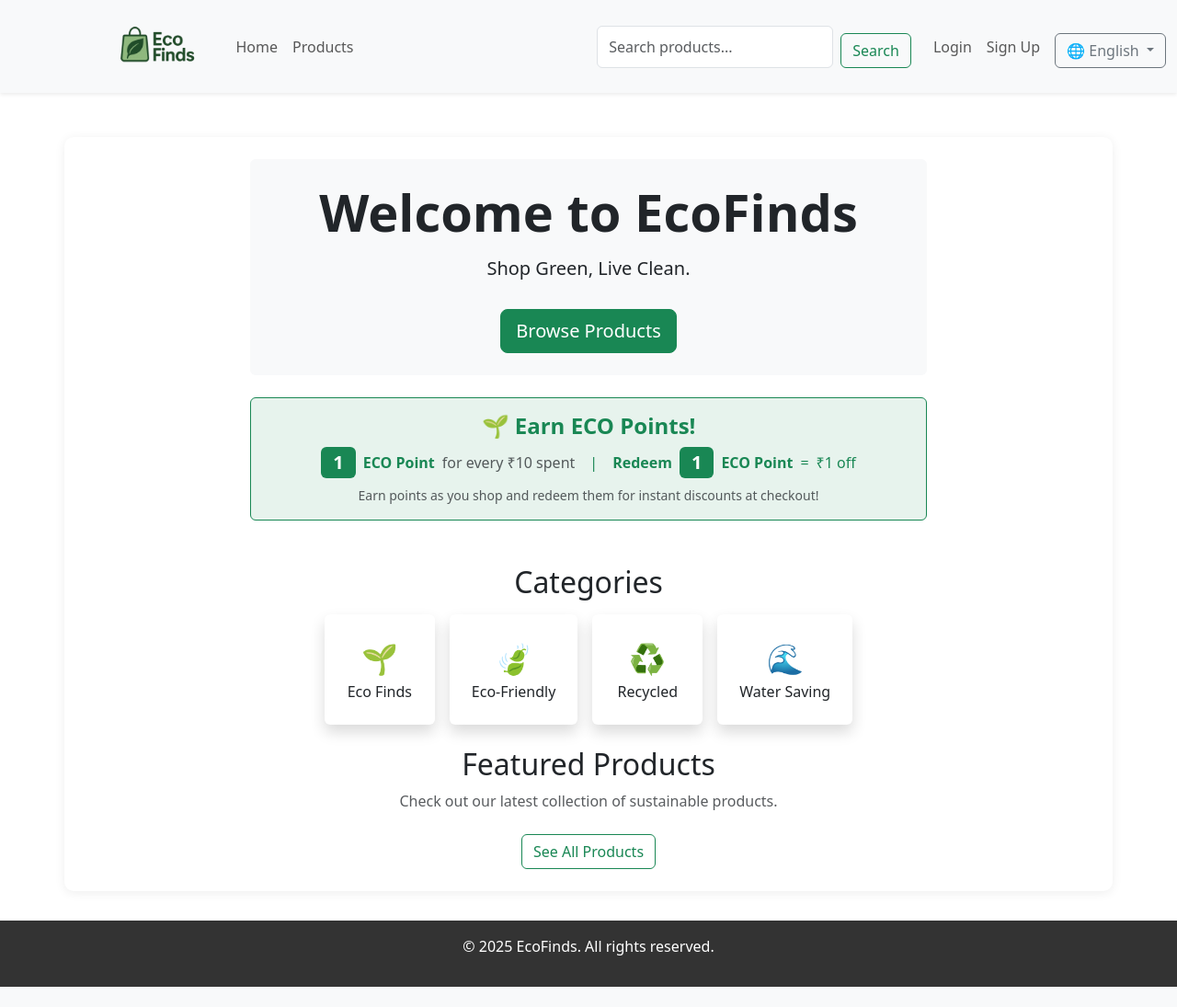
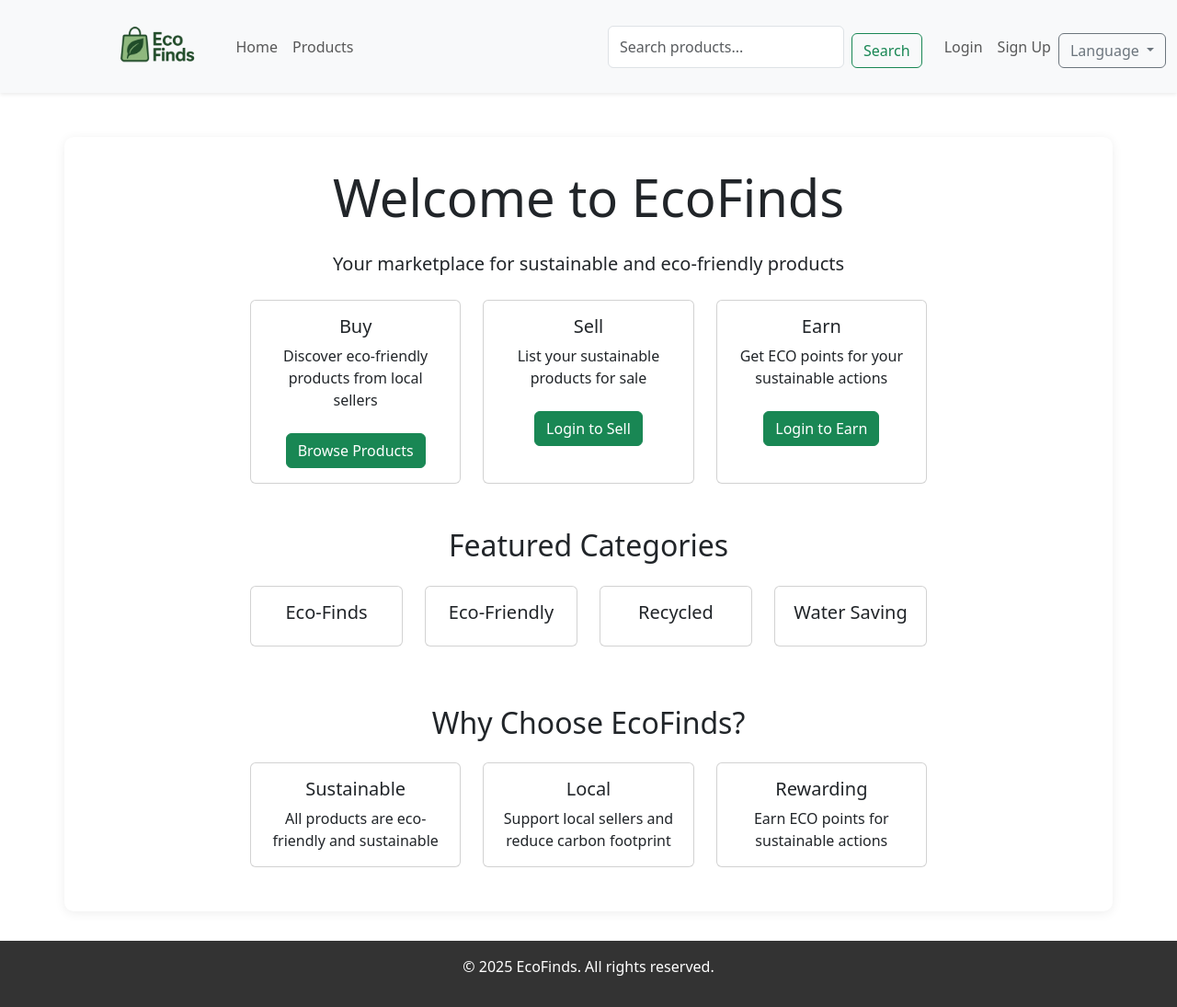
Before and after one commit to 24f2006003/team-369-ecofinds-odoo-hackathon, a Flask app: page / in a window 1280 px wide. Shown: the whole page at 92% size. Before the commit the page ends 1073 px from the top, so only its background shows below. Run offline with Flask 3, Linux system fonts and the light colour scheme.

```diff
--- a/app/templates/auth/register.html
+++ b/app/templates/auth/register.html
@@ -27,8 +27,8 @@
                         </div>
                         <div class="mb-3">
                             <label for="phone_number" class="form-label">Phone Number</label>
-                            <input type="tel" class="form-control" id="phone_number" name="phone_number" required placeholder="+1234567890">
-                            <small class="form-text text-muted">Please include country code (e.g., +1 for US)</small>
+                            <input type="tel" class="form-control" id="phone_number" name="phone_number" required placeholder="+918263952431">
+                            <small class="form-text text-muted">Please include country code (e.g., +91 for India)</small>
                         </div>
                         <div class="mb-3">
                             <label for="password" class="form-label">Password</label>
--- a/app/templates/base.html
+++ b/app/templates/base.html
@@ -59,18 +59,13 @@
                     </li>
                     {% endif %}
                 </ul>
-                <div class="dropdown ms-2">
-                    <button class="btn btn-outline-secondary dropdown-toggle" type="button" id="langDropdown" data-bs-toggle="dropdown" aria-expanded="false">
-                        🌐 {{ config['LANGUAGES'][g.get('lang_code', 'en')] }}
+                <div class="dropdown">
+                    <button class="btn btn-outline-secondary dropdown-toggle" type="button" id="languageDropdown" data-bs-toggle="dropdown" aria-expanded="false">
+                        {{ _('Language') }}
                     </button>
-                    <ul class="dropdown-menu" aria-labelledby="langDropdown">
+                    <ul class="dropdown-menu" aria-labelledby="languageDropdown">
                         {% for code, name in config['LANGUAGES'].items() %}
-                        <li>
-                            <a class="dropdown-item {% if g.get('lang_code', 'en') == code %}active{% endif %}"
-                               href="{{ url_for('set_language', lang_code=code) }}">
-                                {{ name }}
-                            </a>
-                        </li>
+                            <li><a class="dropdown-item" href="{{ url_for('set_language', lang_code=code) }}">{{ name }}</a></li>
                         {% endfor %}
                     </ul>
                 </div>
--- a/app/templates/cart.html
+++ b/app/templates/cart.html
@@ -99,7 +99,7 @@
         </div>
     {% else %}
         <div class="alert alert-info">
-            Your cart is empty. <a href="{{ url_for('product_list') }}" class="alert-link">Continue shopping</a>
+            Your cart is empty. <a href="{{ url_for('products') }}" class="alert-link">Continue shopping</a>
         </div>
     {% endif %}
 </div>
--- a/app/templates/edit_product.html
+++ b/app/templates/edit_product.html
@@ -4,7 +4,7 @@
 <link rel="stylesheet" href="https://cdn.jsdelivr.net/npm/bootstrap@5.3.2/dist/css/bootstrap.min.css">
 <div class="container d-flex justify-content-center align-items-center" style="min-height:70vh;">
     <div class="card shadow p-4" style="width: 100%; max-width: 500px;">
-        <a href="{{ url_for('product_list') }}" class="btn btn-secondary mb-3">&larr; Back</a>
+        <a href="{{ url_for('products') }}" class="btn btn-secondary mb-3">&larr; Back</a>
         <h2 class="text-center mb-4">Edit Product</h2>
         <form action="{{ url_for('edit_product', product_id=product.id) }}" method="POST">
             <div class="mb-3">
--- a/app/templates/index.html
+++ b/app/templates/index.html
@@ -1,73 +1,99 @@
 {% extends 'base.html' %}
-{% block title %}EcoFinds - Home{% endblock %}
+{% block title %}{{ _('Welcome to EcoFinds') }}{% endblock %}
 {% block content %}
-<link rel="stylesheet" href="https://cdn.jsdelivr.net/npm/bootstrap@5.3.2/dist/css/bootstrap.min.css">
-<div class="container py-4">
+<div class="container">
     <div class="row justify-content-center">
-        <div class="col-12 col-md-10 col-lg-8 text-center mb-4">
-            <div class="banner-section mb-4 p-4 rounded bg-light">
-                <h1 class="display-4 fw-bold mb-3">Welcome to EcoFinds</h1>
-                <h1 class="lead mb-4">Shop Green, Live Clean.</h1>
-                <a href="/products" class="btn btn-success btn-lg">Browse Products</a>
-            </div>
-            <div class="eco-points-explanation my-4 p-3 rounded bg-success bg-opacity-10 border border-success text-success text-center">
-                <h4 class="fw-bold mb-2">🌱 Earn ECO Points!</h4>
-                <div class="d-flex flex-column flex-md-row align-items-center justify-content-center gap-3">
-                    <div class="d-flex align-items-center gap-2">
-                        <span class="badge bg-success fs-5">1</span>
-                        <span class="fw-bold">ECO Point</span>
-                        <span class="text-muted">for every ₹10 spent</span>
-                    </div>
-                    <span class="d-none d-md-inline">|</span>
-                    <div class="d-flex align-items-center gap-2">
-                        <span class="fw-bold">Redeem</span>
-                        <span class="badge bg-success fs-5">1</span>
-                        <span class="fw-bold">ECO Point</span>
-                        <span>=</span>
-                        <span>₹1 off</span>
-                    </div>
-                </div>
-                <div class="mt-2 small text-muted">Earn points as you shop and redeem them for instant discounts at checkout!</div>
+        <div class="col-md-8 text-center">
+            <h1 class="display-4 mb-4">{{ _('Welcome to EcoFinds') }}</h1>
+            <p class="lead mb-4">{{ _('Your marketplace for sustainable and eco-friendly products') }}</p>
+
+            <div class="row mb-5">
+                <div class="col-md-4">
+                    <div class="card h-100">
+                        <div class="card-body">
+                            <h5 class="card-title">{{ _('Buy') }}</h5>
+                            <p class="card-text">{{ _('Discover eco-friendly products from local sellers') }}</p>
+                            <a href="{{ url_for('products') }}" class="btn btn-success">{{ _('Browse Products') }}</a>
                         </div>
                     </div>
                 </div>
-    <div class="row justify-content-center mb-4">
-        <div class="col-12 col-md-10 col-lg-8">
-            <h2 class="mb-3 text-center">Categories</h2>
-            <div class="d-flex flex-wrap justify-content-center gap-3">
-                <a href="/products?category=Eco-Finds" class="text-decoration-none text-dark">
-                    <div class="category-card p-4 rounded bg-white shadow text-center flex-fill" style="min-width:120px; max-width:180px; transition:box-shadow 0.2s;">
-                        <span style="font-size:2rem;">🌱</span>
-                        <div>Eco Finds</div>
+                <div class="col-md-4">
+                    <div class="card h-100">
+                        <div class="card-body">
+                            <h5 class="card-title">{{ _('Sell') }}</h5>
+                            <p class="card-text">{{ _('List your sustainable products for sale') }}</p>
+                            {% if current_user.is_authenticated %}
+                                <a href="{{ url_for('new_product') }}" class="btn btn-success">{{ _('Create Listing') }}</a>
+                            {% else %}
+                                <a href="{{ url_for('login') }}" class="btn btn-success">{{ _('Login to Sell') }}</a>
+                            {% endif %}
                         </div>
-                </a>
-                <a href="/products?category=Eco-Friendly" class="text-decoration-none text-dark">
-                    <div class="category-card p-4 rounded bg-white shadow text-center flex-fill" style="min-width:120px; max-width:180px; transition:box-shadow 0.2s;">
-                        <span style="font-size:2rem;">🍃</span>
-                        <div>Eco-Friendly</div>
                     </div>
-                </a>
-                <a href="/products?category=Recycled" class="text-decoration-none text-dark">
-                    <div class="category-card p-4 rounded bg-white shadow text-center flex-fill" style="min-width:120px; max-width:180px; transition:box-shadow 0.2s;">
-                        <span style="font-size:2rem;">♻️</span>
-                        <div>Recycled</div>
                 </div>
-                </a>
-                <a href="/products?category=Water%20Saving" class="text-decoration-none text-dark">
-                    <div class="category-card p-4 rounded bg-white shadow text-center flex-fill" style="min-width:120px; max-width:180px; transition:box-shadow 0.2s;">
-                        <span style="font-size:2rem;">🌊</span>
-                        <div>Water Saving</div>
+                <div class="col-md-4">
+                    <div class="card h-100">
+                        <div class="card-body">
+                            <h5 class="card-title">{{ _('Earn') }}</h5>
+                            <p class="card-text">{{ _('Get ECO points for your sustainable actions') }}</p>
+                            {% if current_user.is_authenticated %}
+                                <a href="{{ url_for('profile') }}" class="btn btn-success">{{ _('View Points') }}</a>
+                            {% else %}
+                                <a href="{{ url_for('login') }}" class="btn btn-success">{{ _('Login to Earn') }}</a>
+                            {% endif %}
+                        </div>
+                    </div>
+                </div>
+            </div>
+
+            <div class="row mb-5">
+                <div class="col-12">
+                    <h2 class="mb-4">{{ _('Featured Categories') }}</h2>
+                    <div class="row">
+                        {% for category in categories %}
+                        <div class="col-md-3 mb-3">
+                            <a href="{{ url_for('products', category=category) }}" class="text-decoration-none">
+                                <div class="card h-100">
+                                    <div class="card-body text-center">
+                                        <h5 class="card-title">{{ _(category) }}</h5>
+                                    </div>
                                 </div>
                             </a>
                         </div>
+                        {% endfor %}
                     </div>
                 </div>
-    <div class="row justify-content-center">
-        <div class="col-12 col-md-10 col-lg-8">
-            <div class="featured-section text-center">
-                <h2>Featured Products</h2>
-                <p class="text-muted">Check out our latest collection of sustainable products.</p>
-                <a href="/products" class="btn btn-outline-success">See All Products</a>
+            </div>
+
+            <div class="row">
+                <div class="col-12">
+                    <h2 class="mb-4">{{ _('Why Choose EcoFinds?') }}</h2>
+                    <div class="row">
+                        <div class="col-md-4 mb-3">
+                            <div class="card h-100">
+                                <div class="card-body">
+                                    <h5 class="card-title">{{ _('Sustainable') }}</h5>
+                                    <p class="card-text">{{ _('All products are eco-friendly and sustainable') }}</p>
+                                </div>
+                            </div>
+                        </div>
+                        <div class="col-md-4 mb-3">
+                            <div class="card h-100">
+                                <div class="card-body">
+                                    <h5 class="card-title">{{ _('Local') }}</h5>
+                                    <p class="card-text">{{ _('Support local sellers and reduce carbon footprint') }}</p>
+                                </div>
+                            </div>
+                        </div>
+                        <div class="col-md-4 mb-3">
+                            <div class="card h-100">
+                                <div class="card-body">
+                                    <h5 class="card-title">{{ _('Rewarding') }}</h5>
+                                    <p class="card-text">{{ _('Earn ECO points for sustainable actions') }}</p>
+                                </div>
+                            </div>
+                        </div>
+                    </div>
+                </div>
             </div>
         </div>
     </div>
--- a/app/templates/product_detail.html
+++ b/app/templates/product_detail.html
@@ -3,7 +3,7 @@
 {% block content %}
 <link rel="stylesheet" href="https://cdn.jsdelivr.net/npm/bootstrap@5.3.2/dist/css/bootstrap.min.css">
 <div class="container" style="max-width:600px;">
-    <a href="{{ url_for('product_list') }}" class="btn btn-secondary mb-3">&larr; Back</a>
+    <a href="{{ url_for('products') }}" class="btn btn-secondary mb-3">&larr; Back</a>
     <div class="d-flex flex-column align-items-center">
         <img src="{{ product.image_url if product.image_url else url_for('static', filename='img/placeholder.png') }}" alt="Product Image" style="width:320px; height:220px; object-fit:cover; border-radius:10px; margin-bottom:1.5rem;">
         <h2>{{ product.title }}</h2>
```
Also changed, not shown: app/__init__.py (+185 -22 lines), app/models.py (+1 -12 lines), app/templates/new_product.html (+19 -11 lines), app/templates/products.html (+7 -5 lines), app/templates/profile.html (added, +98 -0 lines), app/templates/purchases.html (+52 -13 lines), migrations/versions/8de227732c59_add_city_and_state_fields_to_product_.py (deleted, +0 -34 lines), 1 other file. Lines whose indentation alone changed are shown as unchanged.
